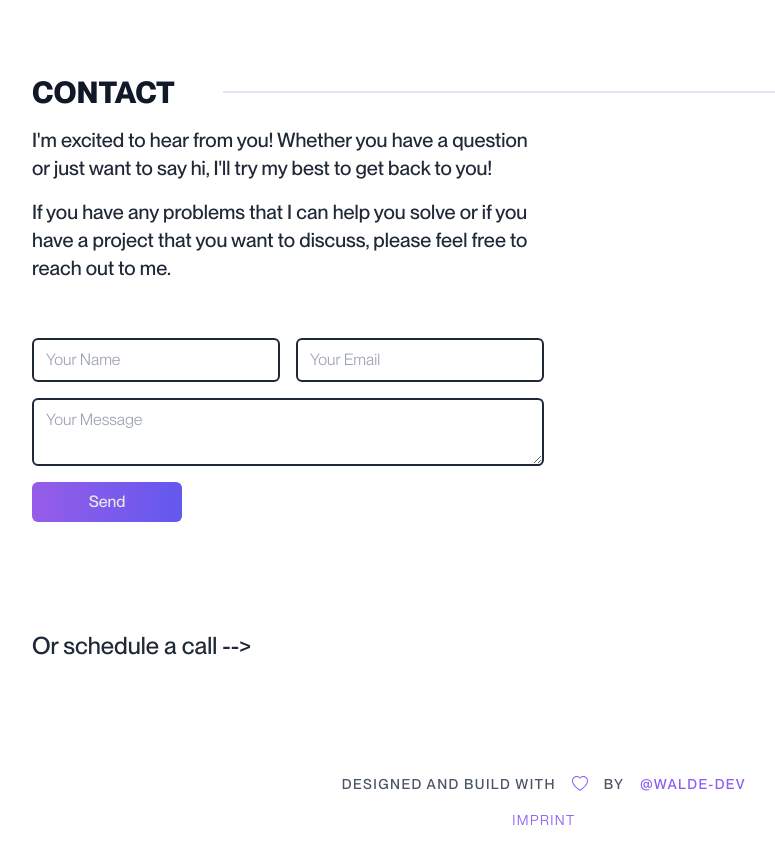
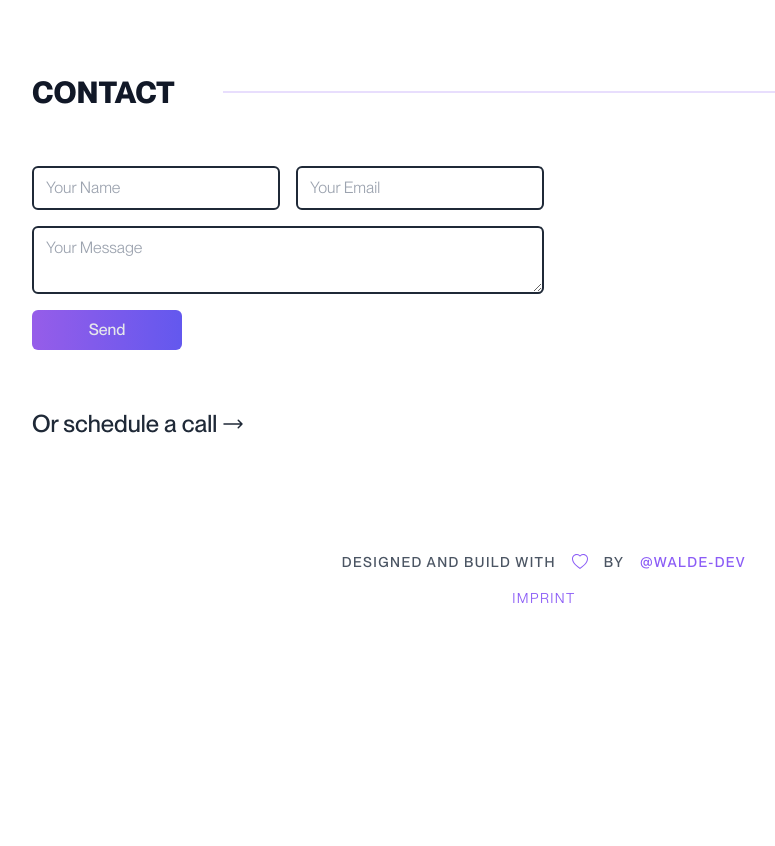
Before and after one commit to walde-dev/walde-portfolio, a Next.js app: page / in a window 1280 px wide. Shown: the part 3800-4646 px from the top of the page, without its empty margins (96-871 px from the left). After the commit the page ends 4424 px from the top, so only its background shows below. Built offline with nearby package versions, Linux system fonts and the light colour scheme.

Commit message:
spacing fixes

```diff
--- a/src/components/ContactForm.tsx
+++ b/src/components/ContactForm.tsx
@@ -53,7 +53,7 @@ export default function ContactForm() {
   };
 
   return (
-    <div className="flex min-h-[300px] flex-col items-center">
+    <div className="flex min-h-[250px] flex-col items-center">
       <span
         className={`${
           emailSent && !rateLimited ? "opacity-100" : "-mt-4 opacity-0"
--- a/src/pages/index.tsx
+++ b/src/pages/index.tsx
@@ -544,7 +544,7 @@ function AboutMe() {
             the future of the web. I&apos;m currently working on a few projects
             in the blockchain space. <br /> <br />
             Always trying to improve web3 UX. <br />
-            <span className="bg-gradient-to-r from-[#965de9] to-[#695eff] bg-clip-text font-semibold text-transparent">
+            <span className="bg-gradient-to-r from-[#965de9] to-[#695eff] bg-clip-text font-medium text-transparent">
               {" "}
               One rectangle at a time
             </span>{" "}
@@ -638,18 +638,8 @@ function Contact() {
           </span>
           <hr className="ml-12 w-4/5 border border-violet-500/20" />
         </div>
-        <div className="mt-4 w-2/3 text-left text-xl font-medium text-gray-800 dark:font-normal dark:text-gray-200 md:w-1/2">
-          <p>
-            I&apos;m excited to hear from you! Whether you have a question or
-            just want to say hi, I&apos;ll try my best to get back to you!
-          </p>
-          <p className="mt-4">
-            If you have any problems that I can help you solve or if you have a
-            project that you want to discuss, please feel free to reach out to
-            me.
-          </p>
-        </div>
-        <div className="mt-8 flex w-full flex-col lg:mt-12 lg:w-1/2">
+
+        <div className="flex w-full flex-col lg:mt-12 lg:w-1/2">
           <ContactForm />
           <a
             href="https://cal.com/walde"
@@ -657,7 +647,23 @@ function Contact() {
             target="_blank"
             className="underline-gradient-only underline-gradient w-full text-center text-2xl font-medium text-gray-800 hover:cursor-pointer hover:text-black dark:text-gray-200 dark:hover:text-white md:max-w-fit md:text-left"
           >
-            Or schedule a call --&gt;
+            <span className="flex justify-center md:justify-start flex-row items-center space-x-1 whitespace-nowrap">
+              <span>Or schedule a call </span>
+              <svg
+                xmlns="http://www.w3.org/2000/svg"
+                fill="none"
+                viewBox="0 0 24 24"
+                strokeWidth={1.5}
+                stroke="currentColor"
+                className="h-6 w-6"
+              >
+                <path
+                  strokeLinecap="round"
+                  strokeLinejoin="round"
+                  d="M17.25 8.25L21 12m0 0l-3.75 3.75M21 12H3"
+                />
+              </svg>
+            </span>
           </a>
         </div>
         <div className="mt-12 flex w-full justify-center lg:hidden">
```
